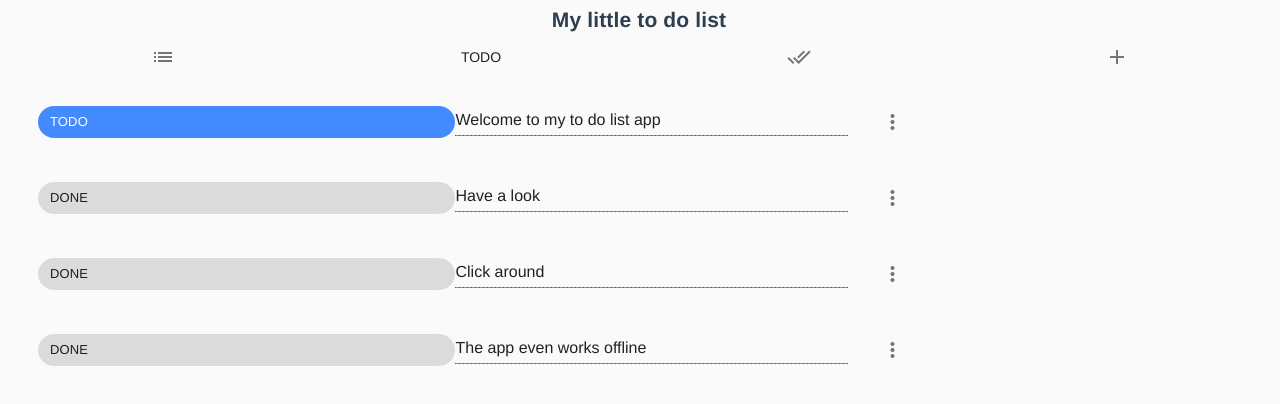
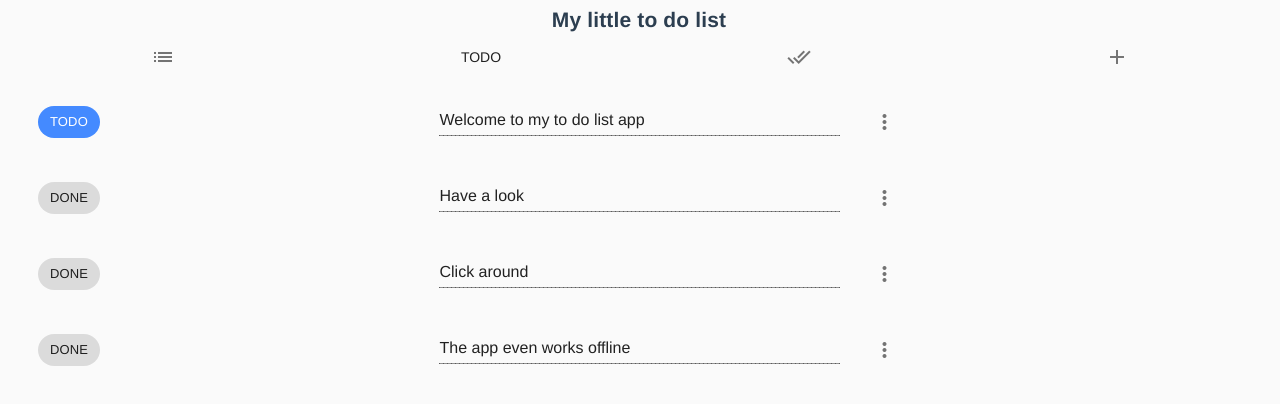
Before and after one commit to guylil/todo-list-vuejs, a Vue app: page / in a window 1280 px wide. Shown: the top 404 px of the page. Built offline with nearby package versions, Linux system fonts and the light colour scheme.

Commit message:
tring  to deploy to heroku

```diff
--- a/package.json
+++ b/package.json
@@ -5,7 +5,8 @@
   "scripts": {
     "serve": "vue-cli-service serve",
     "build": "vue-cli-service build",
-    "lint": "vue-cli-service lint"
+    "lint" : "vue-cli-service lint",
+    "start": "npm run serve"
   },
   "dependencies": {
     "core-js": "^2.6.5",
--- a/src/components/TaskItem.vue
+++ b/src/components/TaskItem.vue
@@ -2,12 +2,13 @@
   <div>
     <div class="container">
       <div class="md-layout md-alignment-center-space-around">
-        <md-chip
-          :class="{ 'md-primary': task.itemStatus === 'todo' }"
-          class="md-layout-item md-xsmall-size-10 clickable"
-          @click="isShowDescription = !isShowDescription"
-          >{{ task.itemStatus.toUpperCase() }}
-        </md-chip>
+        <div class="md-layout-item md-xsmall-size-10 clickable">
+          <md-chip
+            :class="{ 'md-primary': task.itemStatus === 'todo' }"
+            @click="isShowDescription = !isShowDescription"
+            >{{ task.itemStatus.toUpperCase() }}
+          </md-chip>
+        </div>
         <div
           class="md-layout-item md-xsmall-size-60 clickable"
           @click="isShowDescription = !isShowDescription"
```
